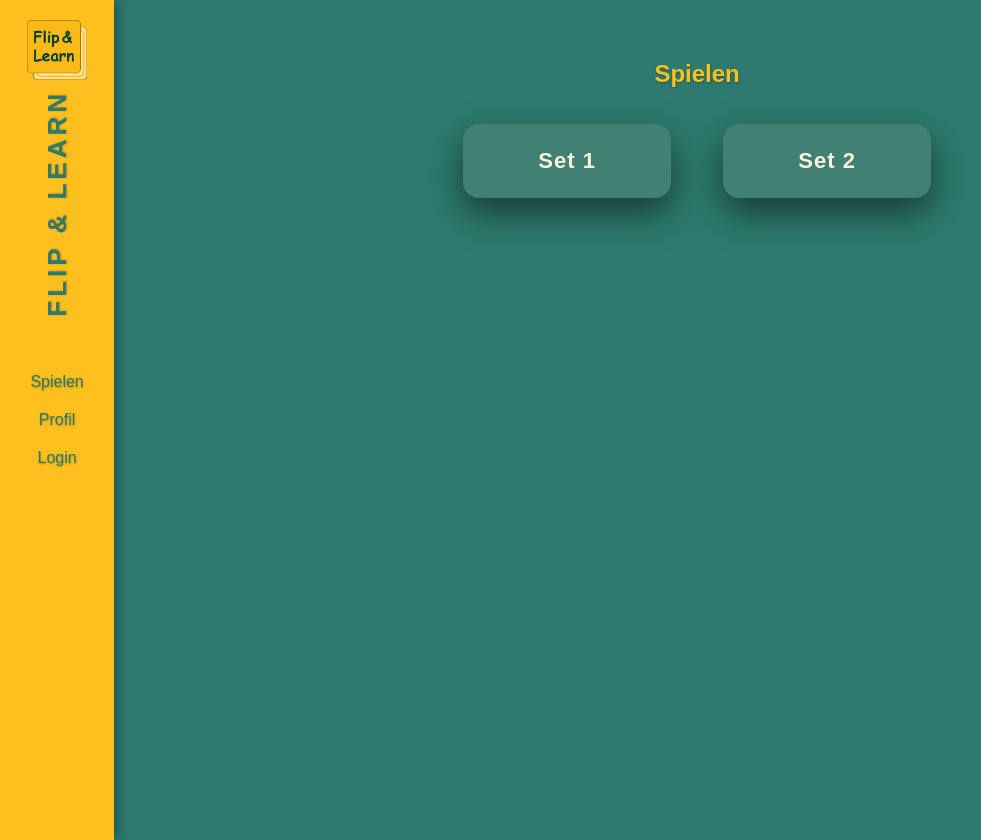
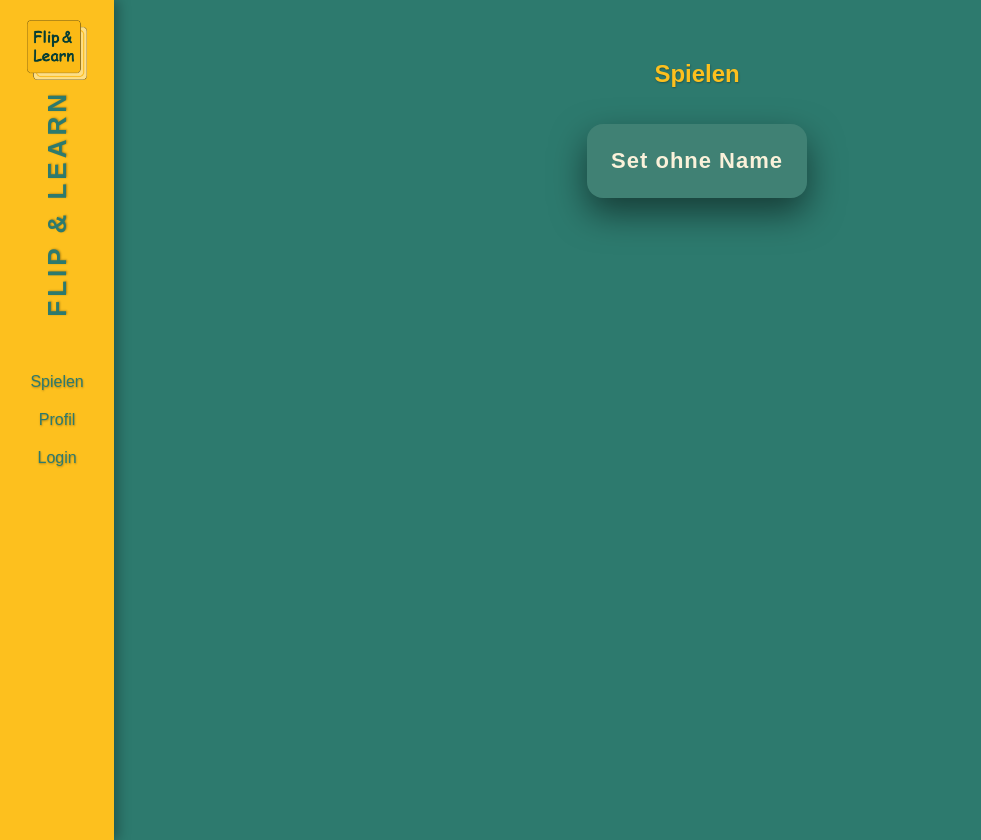
Before and after one commit to Jash005/SWE2, a Vue app in the folder frontend/flipandlearn/: page /game in a window 1280 px wide. Shown: the whole page, without its empty margins (0-981 px from the left). Built offline with nearby package versions, Linux system fonts and the light colour scheme.

Commit message:
update Logic für card content #SCRUM-123

```diff
--- a/frontend/flipandlearn/src/components/GameView.vue
+++ b/frontend/flipandlearn/src/components/GameView.vue
@@ -9,7 +9,7 @@
     </article>
 
     <article v-else>
-      <h3>{{ selectedSet.name }}</h3>
+      <h3>{{ selectedSet.title }}</h3>
 
       <section class="match-buttons">
         <MatchButtons />
@@ -17,7 +17,7 @@
 
       <section class="card-area">
         <SingleCard
-          v-for="card in selectedSet.cards.slice(0, 16)"
+          v-for="card in transformCards(selectedSet.cardPair)"
           :key="card.id"
           :card="card" />
       </section>
@@ -41,24 +41,25 @@
     return {
       selectedSet: null,
       allUserSets: [
-        { id: 1, name: 'Set 1', cards: [{ id: 1, question: 'Frage 1', answer: 'Antwort 1' }] },
         {
-          id: 2, name: 'Set 2', cards: [
-            { id: 2, content: 'Antwort 2' },
-            { id: 3, content: 'Antwort 3' },
-            { id: 4, content: 'Antwort 4' },
-            { id: 5, content: 'Antwort 5' },
-            { id: 6, content: 'Antwort 6' },
-            { id: 7, content: 'Antwort 7' },
-            { id: 8, content: 'Antwort 8' },
-            { id: 9, content: 'Antwort 9' },
-            { id: 10, content: 'Antwort 10' }
+          id: 0,
+          title: 'Titel für das Set',
+          cardPair: [
+            { pairId: 0, question: 'Frage 0', answer: 'Antwort 0' },
+            { pairId: 1, question: 'Frage 1', answer: 'Antwort 1' }
           ]
         }
       ]
     };
   },
   methods: {
+    transformCards(cardPair) {
+      // Wandelt die Paare in einzelne Karten um
+      return cardPair.flatMap(pair => [
+        { id: `${pair.pairId}-q`, type: 'question', content: pair.question, pairId: pair.pairId },
+        { id: `${pair.pairId}-a`, type: 'answer', content: pair.answer, pairId: pair.pairId }
+      ]);
+    },
     selectSet(set) {
       this.selectedSet = set;
     },
```
